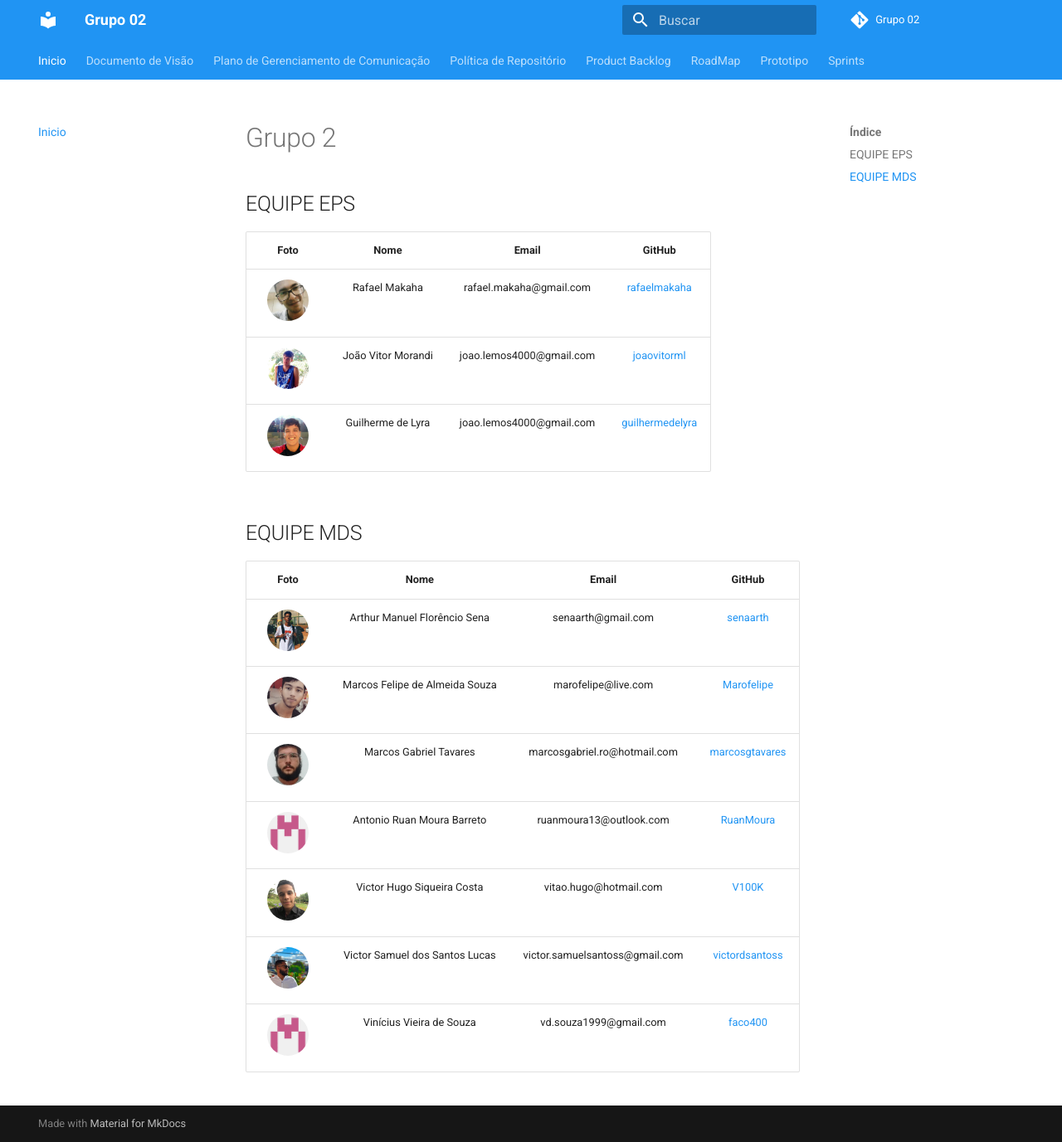
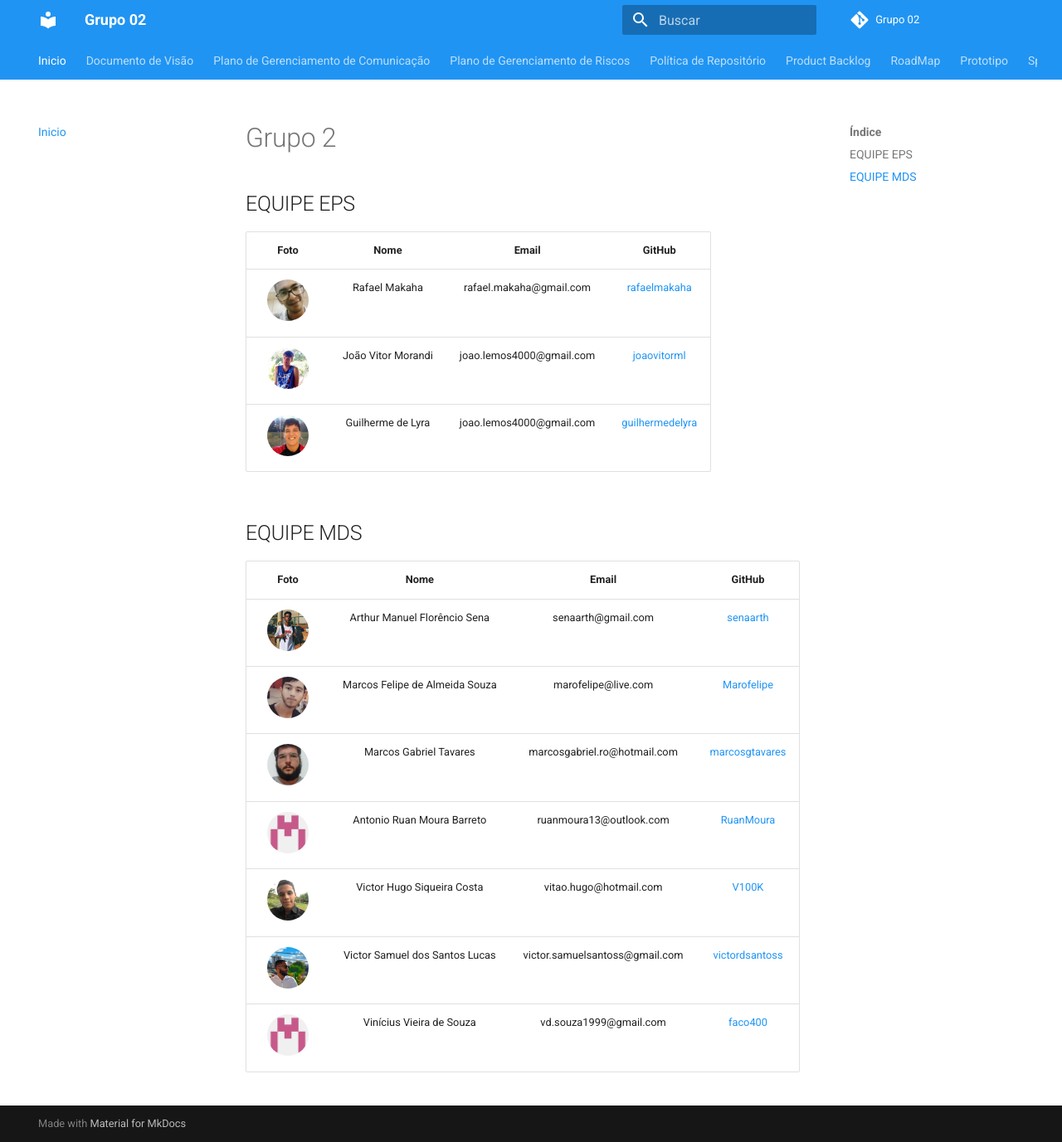
Before and after one commit to fga-eps-mds/2020.1-GaiaDex-wiki, an MkDocs documentation site: the page built from docs/index.md, in a window 1280 px wide and 1377 px high. Shown: the whole window at 83% size. Built offline with MkDocs 1.6.1 and Material for MkDocs 9.7.7, drawn with Linux system fonts in a browser that asks for light colours; comment, search, counter and statistics services are not loaded; old or Windows-style settings are respelled for this version of MkDocs.

Commit message:
Add risk management to sidebar
Co-authored-by: Joao Vitor Morandi <joao.lemos4000@gmail.com>

```diff
--- a/mkdocs.yml
+++ b/mkdocs.yml
@@ -33,6 +33,7 @@ nav:
   - Inicio: index.md
   - Documento de Visão: vision_document/vision_document.md
   - Plano de Gerenciamento de Comunicação: communication_plan/communication_plan.md
+  - Plano de Gerenciamento de Riscos: risk_management/risk_management.md
   - Política de Repositório: repository_politics/repository_politics.md
   - Product Backlog: product_backlog/product_backlog.md
   - RoadMap:
```
